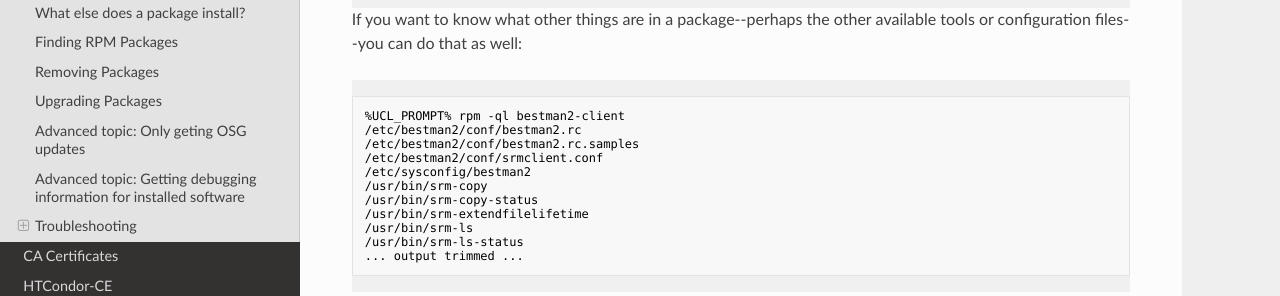
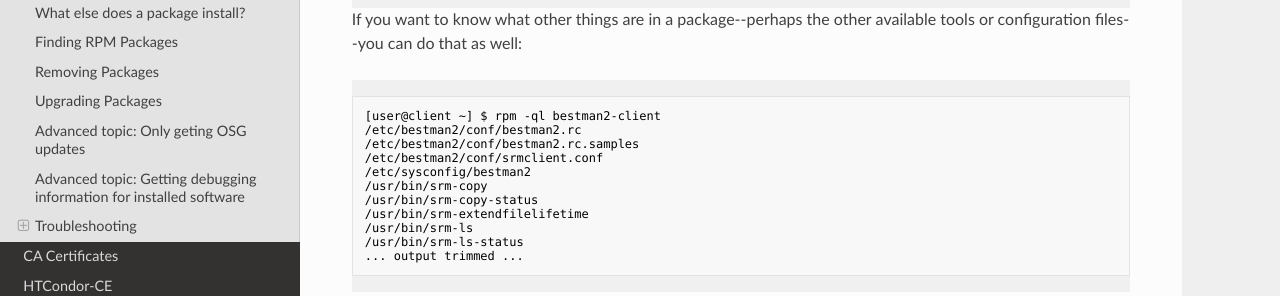
Before and after one commit to osg-htc/docs, an MkDocs documentation site: the page built from docs/common/yum-basics.md, in a window 1280 px wide and 900 px high, scrolled down 2682 px. Shown: the part 151-447 px from the top of the window. Built offline with MkDocs 1.6.1, drawn with Linux system fonts in a browser that asks for light colours; nearby versions of some CDN libraries; old or Windows-style settings are respelled for this version of MkDocs.

Commit message:
Fix UCL prompt

```diff
--- a/docs/common/yum-basics.md
+++ b/docs/common/yum-basics.md
@@ -135,7 +135,7 @@
 If you want to know what other things are in a package--perhaps the other available tools or configuration files--you can do that as well:
 
     :::console
-    %UCL_PROMPT% rpm -ql bestman2-client
+    [user@client ~] $ rpm -ql bestman2-client
     /etc/bestman2/conf/bestman2.rc
     /etc/bestman2/conf/bestman2.rc.samples
     /etc/bestman2/conf/srmclient.conf
```
